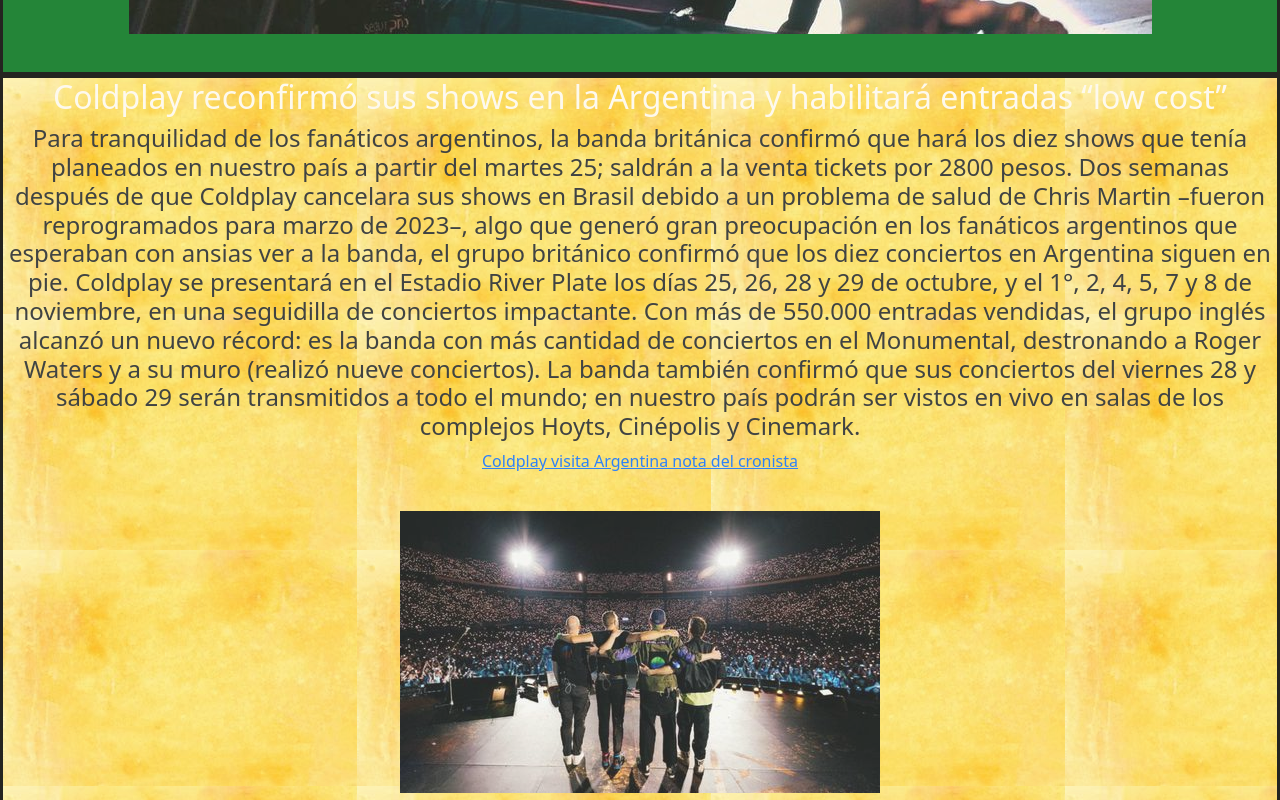
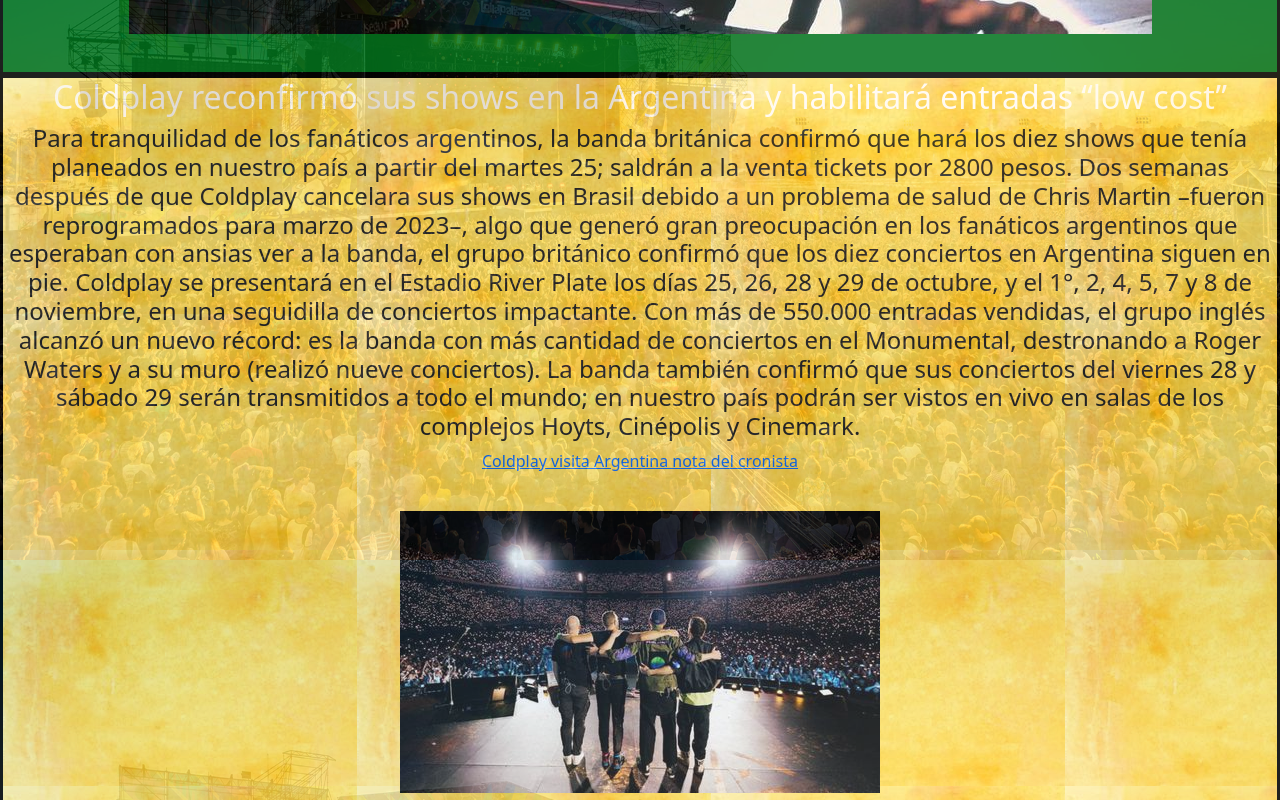
Before and after one commit to Ariel93GF/PreEntrega2-Ferreyra, a website: page noticias.html in a window 1280 px wide. Shown: the part 1840-2640 px from the top of the page. Drawn offline with Linux system fonts and the light colour scheme.

Commit message:
aplicando correcciones devolución

```diff
--- a/sass/layouts/_header.scss
+++ b/sass/layouts/_header.scss
@@ -42,16 +42,9 @@
                 letter-spacing: 0.2rem;
 
                 &:hover {
-                    color: nth($colores, 4 );
+                    color: nth($colores, 3 );
                     text-decoration: none;
                 }
-
-                // @media screen and (380px ) {
-                //     color: rgb(255, 255, 255);
-                //     font-size: 1.5rem;
-                //     font-weight: bold;
-                // }
-
             }
         }
     }
--- a/sass/utilidades/_listas.scss
+++ b/sass/utilidades/_listas.scss
@@ -1,3 +1,3 @@
 $colores: radial-gradient(orange, red,),
-radial-gradient(ellipse at top orange, yellow), (brown),
+radial-gradient(ellipse at top orange, yellow), (rgb(206, 40, 40)),
 (orange), (blue), (black), rgb(221, 160, 221), (#00721c), (#fffaf2);
--- a/sass/utilidades/_variables.scss
+++ b/sass/utilidades/_variables.scss
@@ -1,10 +1,8 @@
 $fondo-principal: url(../assets/img/día.jpg);
 $posicion-fija: fixed;
-$redColor: rgba(244, 67, 54, 1);
-$blueColor: rgba(33, 150, 243, 1);
 body{
-    background-color: beige;
-    // background-image: $fondo-principal;
+    background-image: $fondo-principal;
     background-attachment: $posicion-fija;
+    background-size: 100% 100%;
 
 }
```
Also changed, not shown: index.html (+2 -1 lines), assets/img/icono-gira.png (added), css/styles.css.
